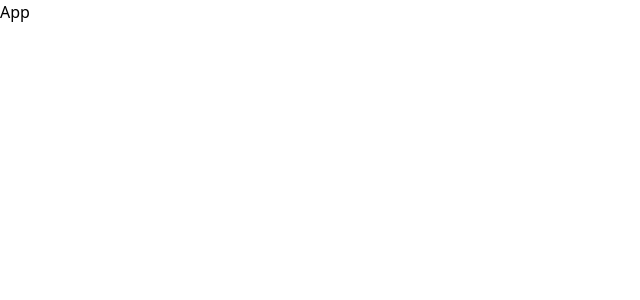
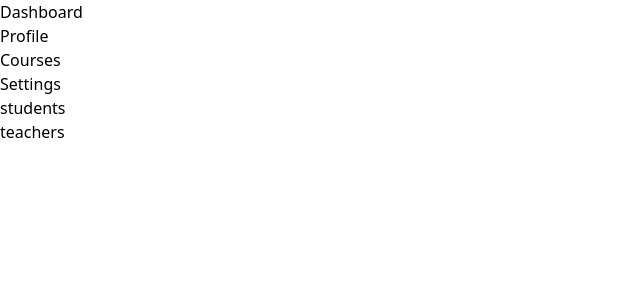
Before and after one commit to huseynovali/LMS_Frontend, a React (Vite) app: page /admin in a window 1280 px wide. Shown: the top 300 px of the page, without its empty margins (0-640 px from the left). Built offline with nearby package versions, Linux system fonts and the light colour scheme.

Commit message:
config router

```diff
--- a/package.json
+++ b/package.json
@@ -12,6 +12,7 @@
   "dependencies": {
     "react": "^18.3.1",
     "react-dom": "^18.3.1",
+    "react-query": "^3.39.3",
     "react-router": "^6.27.0",
     "react-router-dom": "^6.27.0"
   },
--- a/src/App.tsx
+++ /dev/null
@@ -1,8 +0,0 @@
-
-function App() {
-  return (
-    <div className="text-red-400">App</div>
-  )
-}
-
-export default App
--- /dev/null
+++ b/src/constant/sidebarlinks.ts
@@ -0,0 +1,97 @@
+const navbarLinks = {
+  student: [
+    {
+      name: "Dashboard",
+      link: "/student/dashboard",
+      icon: "dashboard",
+    },
+    {
+      name: "Profile",
+      link: "/student/profile",
+      icon: "user",
+    },
+    {
+      name: "Courses",
+      link: "/student/courses",
+      icon: "book",
+    },
+    {
+      name: "Settings",
+      link: "/student/settings",
+      icon: "settings",
+    },
+  ],
+
+  teacher: [
+    {
+      name: "Dashboard",
+      link: "/teacher/dashboard",
+      icon: "dashboard",
+    },
+    {
+      name: "Profile",
+      link: "/teacher/profile",
+      icon: "user",
+    },
+    {
+      name: "Courses",
+      link: "/teacher/courses",
+      icon: "book",
+    },
+    {
+      name: "Settings",
+      link: "/teacher/settings",
+      icon: "settings",
+    },
+    {
+      name: "Create Course",
+      link: "/teacher/create-course",
+      icon: "plus",
+    },
+    {
+      name: "Create Quiz",
+      link: "/teacher/create-quiz",
+      icon: "plus",
+    },
+    {
+      name: "students",
+      link: "/teacher/students",
+      icon: "user",
+    },
+  ],
+  admin: [
+    {
+      name: "Dashboard",
+      link: "/admin/dashboard",
+      icon: "dashboard",
+    },
+    {
+      name: "Profile",
+      link: "/admin/profile",
+      icon: "user",
+    },
+    {
+      name: "Courses",
+      link: "/admin/courses",
+      icon: "book",
+    },
+    {
+      name: "Settings",
+      link: "/admin/settings",
+      icon: "settings",
+    },
+
+    {
+      name: "students",
+      link: "/admin/students",
+      icon: "user",
+    },
+    {
+      name: "teachers",
+      link: "/admin/teachers",
+      icon: "user",
+    },
+  ],
+};
+
+export default navbarLinks;
--- /dev/null
+++ b/src/layouts/MainLayout.tsx
@@ -0,0 +1,35 @@
+import { useEffect, useState } from "react";
+import { Outlet, useParams } from "react-router";
+import navbarLinks from "../constant/sidebarlinks";
+
+function MainLayout() {
+  const [navbarlinks, setNavbar] = useState([]);
+  const params = useParams();
+  const { student, teacher, admin } = navbarLinks;
+  useEffect(() => {
+    if (params.role === "student") {
+      setNavbar(student);
+    } else if (params.role === "teacher") {
+      setNavbar(teacher);
+    } else if (params.role === "admin") {
+      setNavbar(admin);
+    }
+  }, []);
+
+  return (
+    <div>
+      <nav>
+        <ul>
+          {navbarlinks.map((link) => (
+            <li key={link.name}>
+              <a href={link.link}>{link.name}</a>
+            </li>
+          ))}
+        </ul>
+      </nav>
+      <Outlet />
+    </div>
+  );
+}
+
+export default MainLayout;
--- a/src/main.tsx
+++ b/src/main.tsx
@@ -1,5 +1,14 @@
 import { createRoot } from "react-dom/client";
 import "./index.css";
-import App from "./App.tsx";
 
-createRoot(document.getElementById("root")!).render(<App />);
+
+import { QueryClient, QueryClientProvider } from "react-query";
+
+import router from "./router/MainRouter.tsx";
+import { RouterProvider } from "react-router-dom";
+const queryClient = new QueryClient();
+createRoot(document.getElementById("root")!).render(
+  <QueryClientProvider client={queryClient}>
+    <RouterProvider router={router} />
+  </QueryClientProvider>
+);
--- /dev/null
+++ b/src/router/MainRouter.tsx
@@ -0,0 +1,24 @@
+import { createBrowserRouter } from "react-router-dom";
+import MainLayout from "../layouts/MainLayout";
+import PrivateRoute from "./PrivateRoute";
+
+const router = createBrowserRouter([
+  {
+    path: "/",
+    element: <PrivateRoute />,
+    children: [
+      {
+        path: "/:role",
+        element: <MainLayout />,
+        children: [
+          {
+            path: "about",
+            element: <div>About</div>,
+          },
+        ],
+      },
+    ],
+  },
+]);
+
+export default router;
--- /dev/null
+++ b/src/router/PrivateRoute.tsx
@@ -0,0 +1,19 @@
+import { Navigate, Outlet, useParams } from "react-router-dom";
+
+function PrivateRoute() {
+  const isAuthenticated = true;
+  const role = "admin";
+  const { role: pathRole } = useParams();
+
+  if (!isAuthenticated) {
+    return <Navigate to="/login" />;
+  }
+
+  if (pathRole && pathRole !== role) {
+    return <Navigate to={`/${role}`} replace />;
+  }
+
+  return <Outlet />;
+}
+
+export default PrivateRoute;
```
Also changed, not shown: 1 other file (tests, documents, lock files or other folders).
